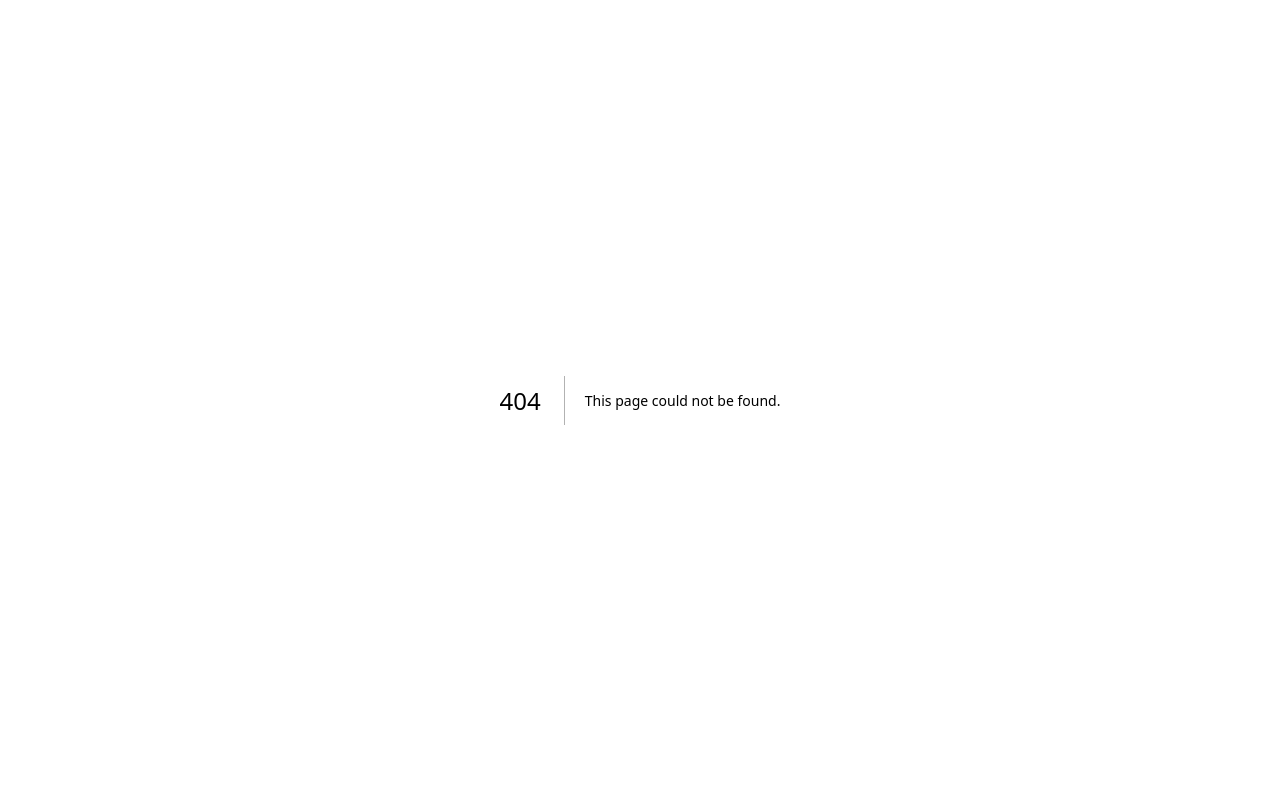
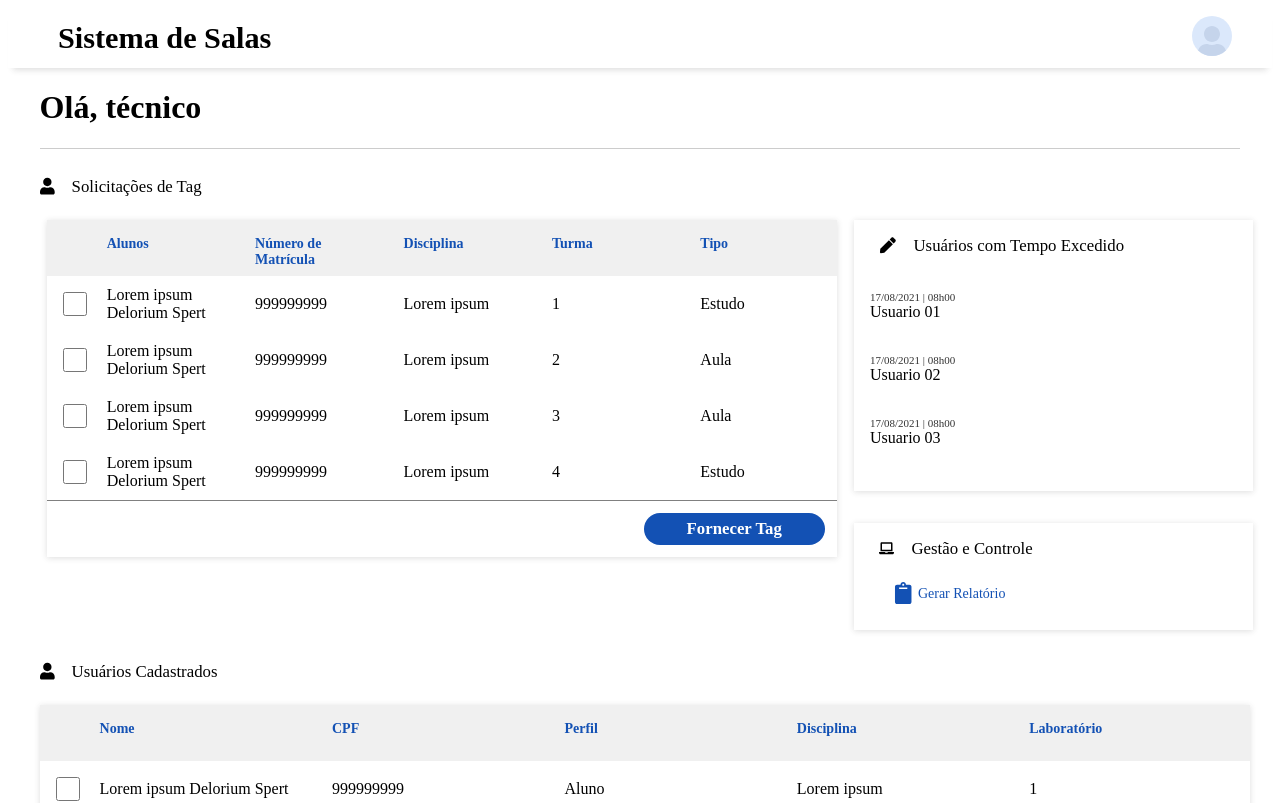
Before and after one commit to MATA63-UFBA-Gerenciamento-de-Labs/frontEnd, a Next.js app: page /tela-tecnico in a window 1280 px wide. Before the commit this address had no page. Shown: the top 803 px of the page. Built offline with nearby package versions, Linux system fonts and the light colour scheme.

Commit message:
Prototipo tecnico

```diff
--- /dev/null
+++ b/pages/tela-tecnico/index.jsx
@@ -0,0 +1,169 @@
+import Image from 'next/image'
+import Header from '../components/topbar/topbar.jsx'
+import Table from '../components/table/table.jsx'
+import Lab from '../components/lab/lab.jsx'
+import History from '../components/history/history.jsx'
+
+import miniuser from '../assets/miniuser.svg'
+import pen from '../assets/pen.svg'
+import hammer from '../assets/hammer.svg'
+import prancheta from '../assets/prancheta.svg'
+import pc from '../assets/pc.svg';
+import styles from './telaTecnico.module.css'
+
+export default function index(){
+
+    var params = [
+        {display:"Alunos", atribute:"name"},
+        {display:"Número de Matrícula", atribute:"num"},
+        {display:"Disciplina", atribute:"disci"},
+        {display:"Turma", atribute:"lab"},
+        {display:"Tipo", atribute:"type"},
+    ];
+
+    var params2 = [
+        {display:"Nome", atribute:"name"},
+        {display:"CPF", atribute:"num"},
+        {display:"Perfil", atribute:"per"},
+        {display:"Disciplina", atribute:"disc"},
+        {display:"Laboratório", atribute:"lab"},
+    ];
+
+    var params3 = [
+        {display:"Laboratório", atribute:"name"},
+        {display:"Estado", atribute:"state"},
+        {display:"Disciplina", atribute:"disc"},
+        {display:"Professor", atribute:"teacher"},
+        {display:"Ocupação", atribute:"ocupation"},
+    ];
+
+    var data = [
+        {name:"Lorem ipsum Delorium Spert", num:"999999999", disci:"Lorem ipsum", lab:"1", type:"Estudo"},
+        {name:"Lorem ipsum Delorium Spert", num:"999999999", disci:"Lorem ipsum", lab:"2", type:"Aula"},
+        {name:"Lorem ipsum Delorium Spert", num:"999999999", disci:"Lorem ipsum", lab:"3", type:"Aula"},
+        {name:"Lorem ipsum Delorium Spert", num:"999999999", disci:"Lorem ipsum", lab:"4", type:"Estudo"},
+    ];
+
+    var data2 = [
+        {name:"Lorem ipsum Delorium Spert", num:"999999999", per:"Aluno",       disc:"Lorem ipsum",                           lab:"1"},
+        {name:"Lorem ipsum Delorium Spert", num:"999999999", per:"Professor",   disc:"Lorem ipsum, Lorem ipsum, Lorem ipsum", lab:"11"},
+        {name:"Lorem ipsum Delorium Spert", num:"999999999", per:"Aluno",       disc:"Lorem ipsum, Lorem ipsum",              lab:"111"},
+        {name:"Lorem ipsum Delorium Spert", num:"999999999", per:"Professor",   disc:"Lorem ipsum",                           lab:"1111"},
+    ];
+
+    var data3 = [
+        {name:"Lorem ipsum Delorium Spert", state:"Indisponivel",       disc:"Lorem ipsum",                           teacher:"Lorem Ipsum",ocupation:"30"},
+        {name:"Lorem ipsum Delorium Spert", state:"Em aula até 20:20",  disc:"Lorem ipsum, Lorem ipsum, Lorem ipsum", teacher:"Lorem Ipsum",ocupation:"30"},
+        {name:"Lorem ipsum Delorium Spert", state:"Livre ate 18:30",    disc:"Lorem ipsum, Lorem ipsum",              teacher:"",           ocupation:"30"},
+        {name:"Lorem ipsum Delorium Spert", state:"aaaaaaaaaaaaa",      disc:"Lorem ipsum",                           teacher:"Lorem Ipsum",ocupation:"30"},
+    ];
+
+    var actions = [
+        <div className={styles.blueButton}>Fornecer Tag</div>,
+    ];
+
+    var actions2 = [
+        <div className={styles.blueButton}>Editar Dados</div>,
+        <div className={styles.blueButton}>Fornecer Acesso</div>,
+        <div className={styles.blueButton}>Remover Acesso</div>,
+    ];
+
+    var actions3 = [
+        <div className={styles.blueButton}>Editar Dados</div>,
+        <div className={styles.blueButton}>Enviar Funcionário</div>,
+    ];
+
+    return(
+
+        <div className="tela-professor">
+
+            <Header/>
+
+            <h1 className={styles.title} >Olá, técnico</h1>
+            <div className={styles.shadow}></div>
+
+            <div className={styles.cardTitle}>
+                <Image width={15} height={19} src={miniuser} alt='miniuser' />
+                <h3>Solicitações de Tag</h3>
+            </div>
+
+            <div className={styles.center}>
+                <div className={styles.ar}>
+                    <div className={styles.Table}>
+                        <Table
+                            params={params}
+
+                            data={data}
+
+                            actions={actions}
+                        />
+                    </div>
+                </div>
+                <div className={styles.right}>
+                    <div className={styles.infoCard}>
+                        <div className={styles.cardTitle}>
+                            <Image width={17} height={19} src={pen} alt='pen' />
+                            <h3>Usuários com Tempo Excedido</h3>
+                        </div>
+                        <div className={styles.otherActions}>
+                            <History date={"17/08/2021"} hour={"08h00"} text={"Usuario 01"}/>
+                            <History date={"17/08/2021"} hour={"08h00"} text={"Usuario 02"}/>
+                            <History date={"17/08/2021"} hour={"08h00"} text={"Usuario 03"}/>
+                        </div>
+                    </div>
+
+                    <div className={styles.infoCard}>
+                        <div className={styles.cardTitle}>
+                            <Image width={15} height={19} src={pc} alt='pc' />
+                            <h3>Gestão e Controle</h3>
+                        </div>
+                        <div className={styles.labs}>
+
+                        <a href="" className={styles.bot}>
+                                <Image width={20} height={22} src={prancheta} alt='prancheta' />
+                                <div className={styles.divSpan}><span>Gerar Relatório </span></div>
+                            </a>
+
+                        </div>
+                    </div>
+                </div>
+            </div>
+
+            <div className={styles.cardTitle}>
+                <Image width={15} height={19} src={miniuser} alt='miniuser' />
+                <h3>Usuários Cadastrados</h3>
+            </div>
+
+            <div className={styles.center}>
+                    <div className={styles.Table2}>
+                        <Table
+                            params={params2}
+
+                            data={data2}
+
+                            actions={actions2}
+                        />
+                    </div>
+            </div>
+
+            <div className={styles.cardTitle}>
+                <Image width={15} height={19} src={miniuser} alt='miniuser' />
+                <h3>Laboratórios</h3>
+            </div>
+
+            <div className={styles.center}>
+                    <div className={styles.Table2}>
+                        <Table
+                            params={params3}
+
+                            data={data3}
+
+                            actions={actions3}
+                        />
+                    </div>
+            </div>
+
+
+        </div>
+    )
+}
--- /dev/null
+++ b/pages/tela-tecnico/telaTecnico.module.css
@@ -0,0 +1,158 @@
+.title{
+    margin-left: 2.5%;
+}
+.shadow{
+    background: var(--gray-gray-20, #CCC);
+    width: 95%;
+    margin-left: 2.5%;
+    height: 1px;
+    flex-shrink: 0;
+    margin-bottom: 28px;
+}
+
+.cardTitle{
+    margin-bottom: 23px;
+    display: flex;
+    margin-left: 2.5%;
+}
+
+.cardTitle h3{
+    margin: 0;
+    margin-left: 17px;
+    color: var(--pure-pure-100, #000);
+    font-variant-numeric: lining-nums proportional-nums;
+    font-family: Rawline;
+    font-size: 16.8px;
+    font-style: normal;
+    font-weight: 500;
+    line-height: normal;
+}
+
+.Table{
+    box-sizing: border-box;
+    width: 790px;
+    margin-left: 2.5%;
+    box-shadow: 0px 1px 6px 0px rgba(51, 51, 51, 0.16);
+}
+
+.Table2{
+    box-sizing: border-box;
+    width: 1210px;
+    margin-left: 2.5%;
+    box-shadow: 0px 1px 6px 0px rgba(51, 51, 51, 0.16);
+}
+
+
+
+.blueButton{
+
+    display: flex;
+    min-width: 181px;
+    height: 32px;
+    padding: 8px 24px;
+    justify-content: center;
+    align-items: center;
+    gap: 8px;
+    box-sizing: border-box;
+    flex-shrink: 0;
+    border-radius: 20px;
+    background: var(--blue-warm-vivid-blue-warm-vivid-70, #1351B4);
+    color: var(--pure-pure, #FFF);
+    text-align: center;
+    font-family: Rawline;
+    font-size: 16.8px;
+    font-style: normal;
+    font-weight: 600;
+    line-height: normal;
+    cursor: pointer;
+}
+
+.infoCard{
+    width: 383px;
+    padding-bottom: 23px;
+    padding-left: 16px;
+    padding-top: 16px;
+    flex-shrink: 0;
+    margin-left: 2.5%;
+    margin-bottom: 32px;
+    box-shadow: 0px 1px 6px 0px rgba(51, 51, 51, 0.16);
+}
+
+.cardTitle{
+    margin-bottom: 23px;
+    display: flex;
+}
+
+.cardTitle h3{
+    margin: 0;
+    margin-left: 17px;
+    color: var(--pure-pure-100, #000);
+    font-variant-numeric: lining-nums proportional-nums;
+    font-family: Rawline;
+    font-size: 16.8px;
+    font-style: normal;
+    font-weight: 500;
+    line-height: normal;
+}
+.center{
+    display: flex;
+    gap: 27px;
+}
+
+.ar{
+    margin-left: 1.5%;
+}
+
+.line{
+    width: 90%;
+    border-bottom: 1px solid #888;
+}
+
+.top{
+    padding-left: 8px;
+    display: flex;
+    gap: 5px;
+    margin-bottom: 10px ;
+    text-decoration: none;
+}
+
+.bot{
+    padding-left: 8px;
+    display: flex;
+    gap: 5px;
+    margin-top: 10px;
+    text-decoration: none;
+}
+
+.divSpan{
+    height: 25px;
+    display: flex;
+    align-items: center;
+}
+
+.divSpan span{
+    color: #1351B4;
+    font-variant-numeric: lining-nums proportional-nums;
+    font-family: Rawline;
+    font-size: 14px;
+    font-style: normal;
+    font-weight: 400;
+    line-height: normal;
+}
+
+.labs{
+    padding-left: 15px;
+}
+
+.labsA{
+    display: flex;
+    flex-direction: row;
+    align-items: center;
+    text-decoration: none;
+}
+
+.labsDivImage{
+    padding-bottom: 6px;
+    height: 100%;
+    margin-right: 5px;
+}
```
